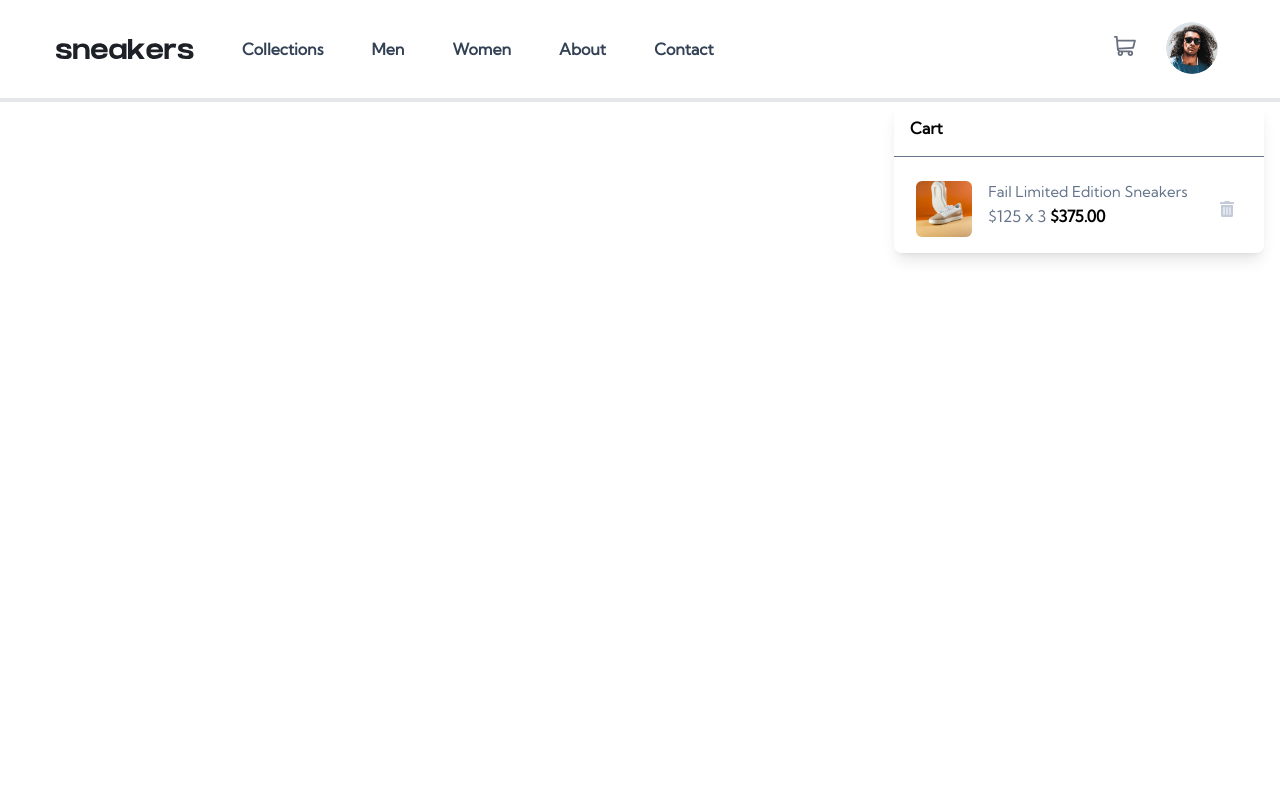
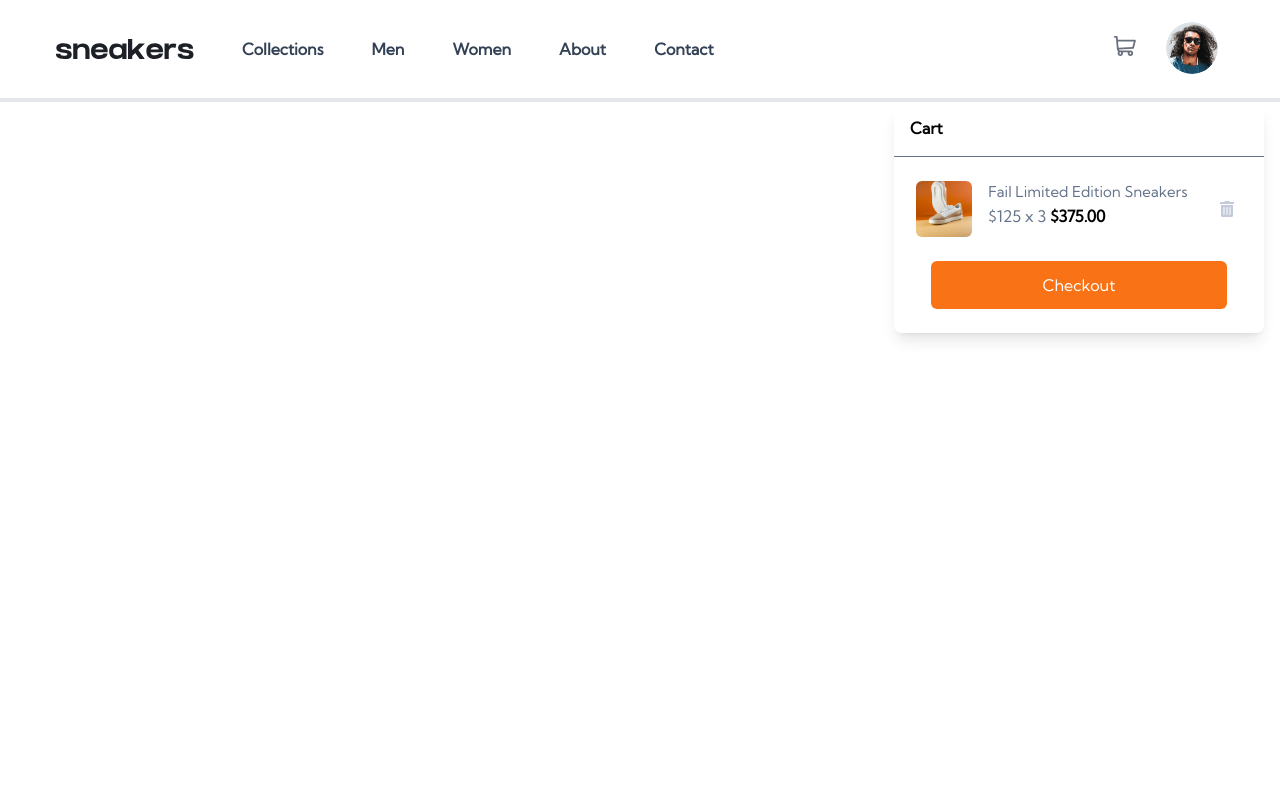
Before and after one commit to Astilion/E-commerce-product-page, a React (Vite) app: page / in a window 1280 px wide. Shown: the top 800 px of the page. Built offline with nearby package versions, Linux system fonts and the light colour scheme.

Commit message:
checkout button

```diff
--- a/src/components/Header/cart/Cart.tsx
+++ b/src/components/Header/cart/Cart.tsx
@@ -1,6 +1,7 @@
 import img from "../../../assets/image-product-1-thumbnail.jpg";
 import trash from "../../../assets/icon-delete.svg";
 export default function Cart() {
+
 	return (
 		<section className='absolute w-[370px] flex flex-col left-0 right-0  mx-auto rounded-lg top-24 shadow-lg  py-2 sm:ml-auto sm:mr-4 lg:mt-2'>
 			<h2 className='px-4 pt-1 pb-4 self-start font-bold '>Cart</h2>
@@ -31,6 +32,9 @@ export default function Cart() {
 					</div>
 				</li>
 			</ul>
+			<button className='bg-orange-500 text-white rounded-md w-[80%] mx-auto h-12 my-4 hover:bg-orange-400 duration-200'>
+				Checkout
+			</button>
 		</section>
 	);
 }
```
